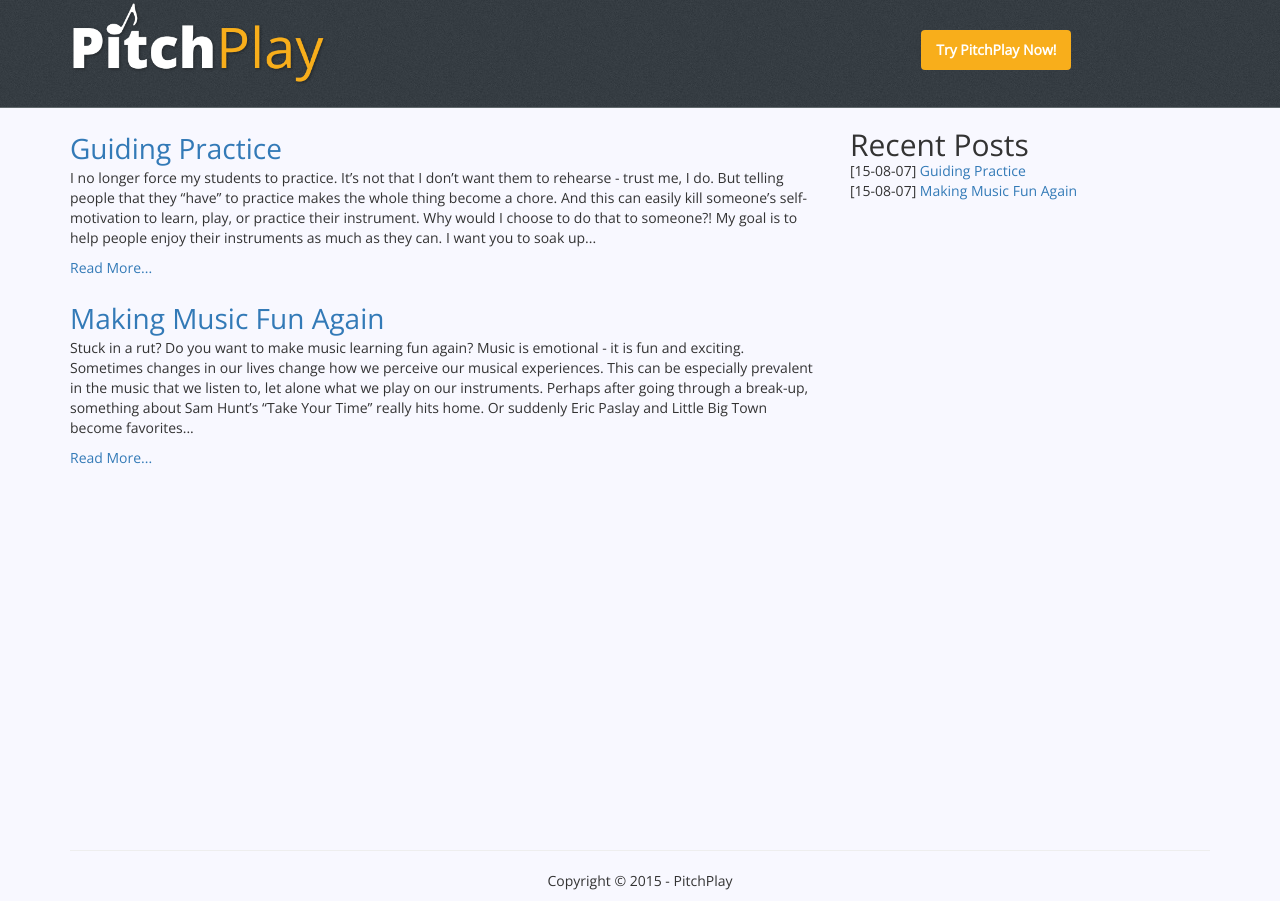
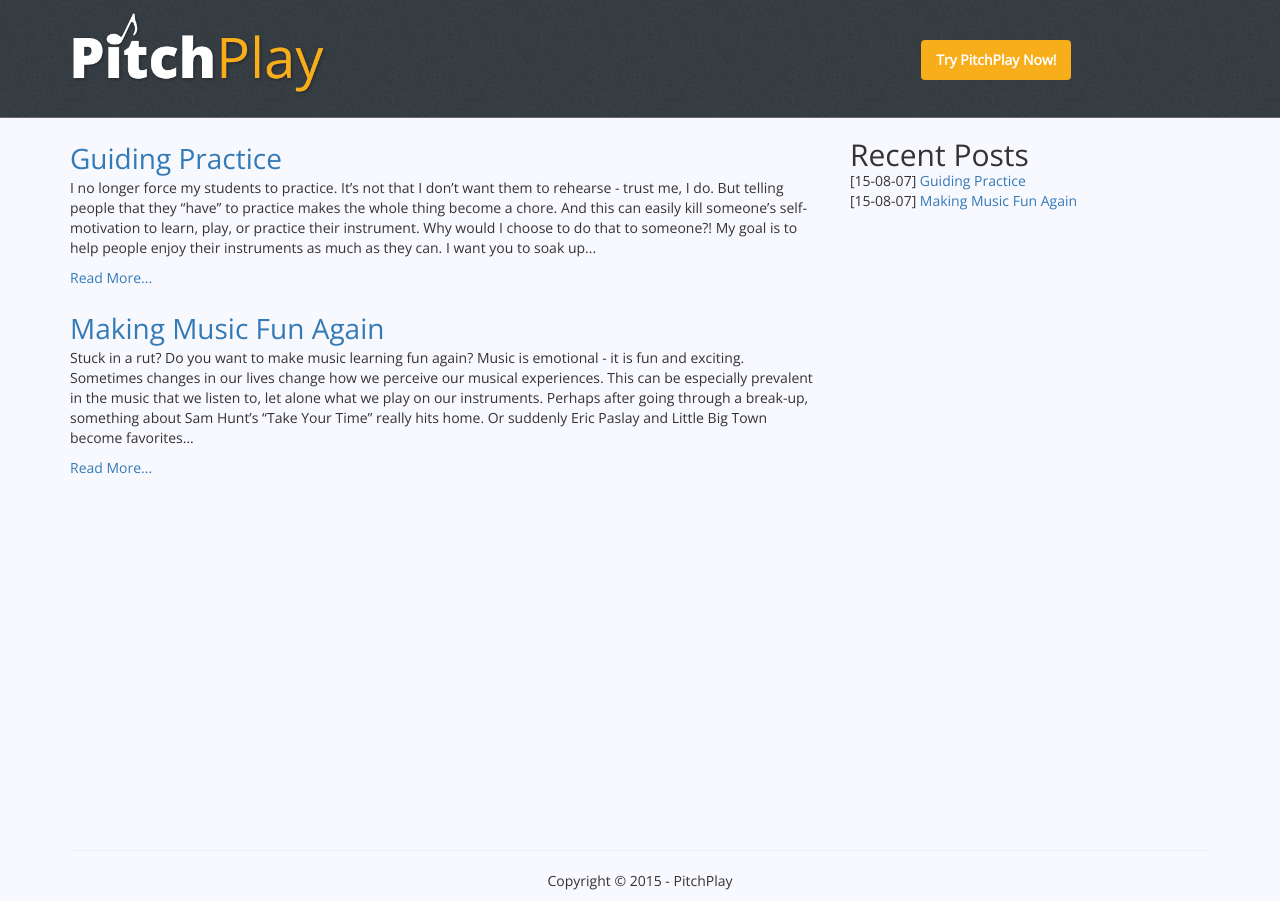
Before and after one commit to pitchplay/blog-content, a Jekyll site: the page built from index.html, in a window 1280 px wide. Built offline with Jekyll 4.4.1, drawn with Linux system fonts in a browser that asks for light colours; nearby versions of some CDN libraries; Markdown is read by kramdown in place of the engine named in the settings; the list of posts is cut into pages by our own code.

Commit message:
Prevent CSS from cascading to unintended elements

```diff
--- a/_includes/header.html
+++ b/_includes/header.html
@@ -1,7 +1,7 @@
   <header>
     <nav class="nav navbar navbar-default container">
-      <a href="http://blog.pitchplay.io"><img src="/assets/img/pp-logo.png" alt="PitchPlay logo" class="col-md-3 img-responsive"></a>
-      <ul class="col-md-2 col-md-offset-6 nav nav-pills">
+      <a href="http://blog.pitchplay.io"><img src="/assets/img/pp-logo.png" alt="PitchPlay logo" class="col-xs-6 col-md-3 img-responsive"></a>
+      <ul class="col-xs-6 col-md-2 col-md-offset-6 nav nav-pills">
         <li><a class="active" href="https://pitchplay.io?utm_source=ppblog">Try PitchPlay Now!</a></li>
       </ul>
     </nav>
--- a/_layouts/default.html
+++ b/_layouts/default.html
@@ -4,7 +4,7 @@
   <section class="container">
     <div class="row">
       <div class="col-xs-12 col-sm-8">
-        <ul>
+        <ul class="post-list">
           {% for post in site.posts reversed %}
           <li>
             <a class="post-list-title" href="{{ post.url }}">{{ post.title }}</a>
--- a/assets/css/style.css
+++ b/assets/css/style.css
@@ -28,18 +28,23 @@
   border: 0;
 }
 
+  .navbar img {
+    margin-top:10px;
+  }
+
   .active {
     background-color:#F8AE1B;
     color:#FFF;
     font-weight: 700;
+    margin-top:40px;
   }
 
-ul {
+.post-list {
   list-style-type: none;
   padding:0;
   margin-top:10px;
 }
-ul li {
+.post-list li {
   margin-top:20px;
 }
 
```
